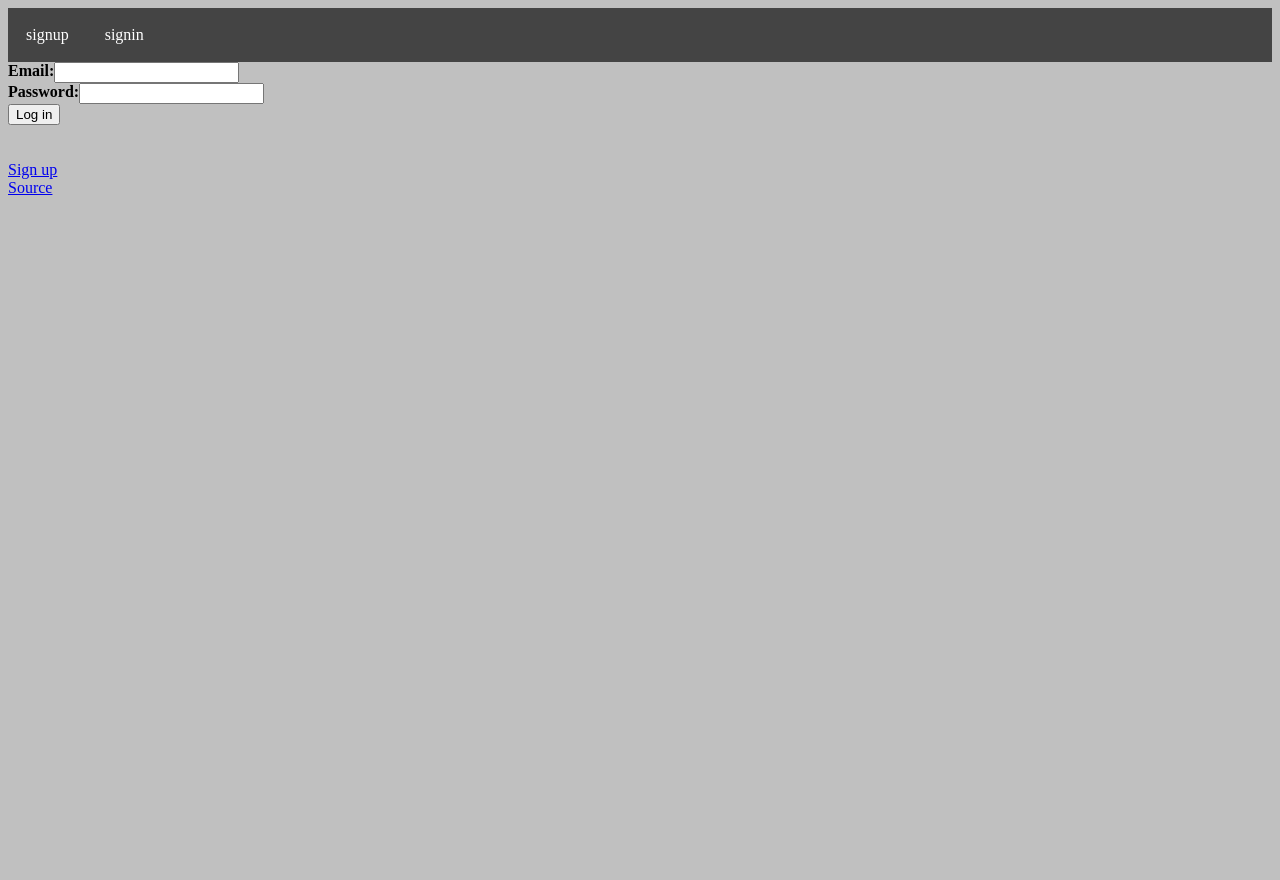
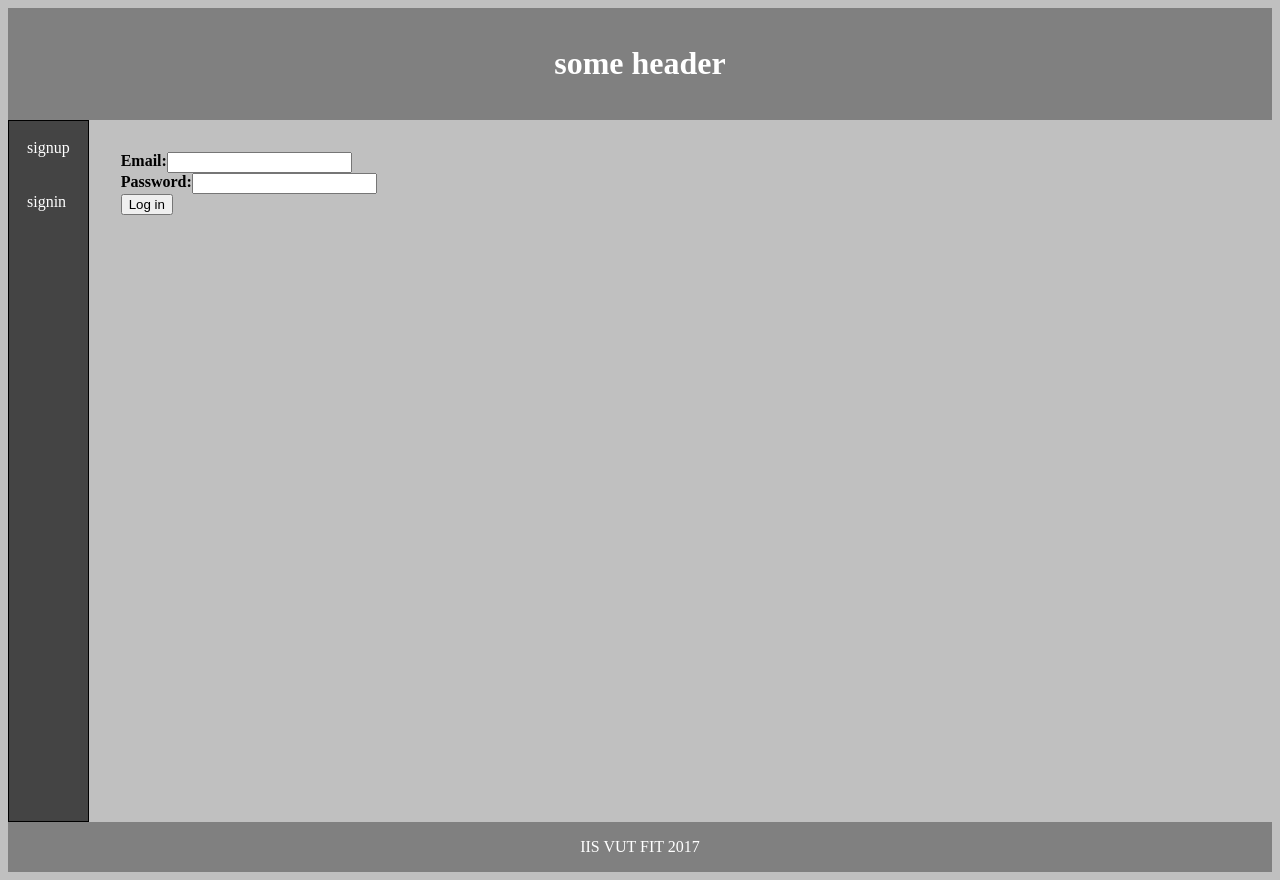
Before and after one commit to gargantophob/IIS, a PHP site: page /signin.php in a window 1280 px wide. Before the commit the page ends 195 px from the top, so only its background shows below. Run offline with PHP 8.4, Linux system fonts and the light colour scheme.

Commit message:
Table design

```diff
--- a/html.php
+++ b/html.php
@@ -6,44 +6,18 @@
  * @author xsemri00
  */
 
-/** HTML primitive. */
-abstract class Primitive {
-    protected $attributes;
-
-    public function set($attribute, $value) {
-        $this->attributes[$attribute] = $value;
-    }
-
-    public function get($attribute, $value) {
-        $this->attributes[$attribute] = $value;
-    }
-
-    protected function attr_html() {
-        $str = " ";
-        foreach($this->attributes as $attribute => $value) {
-            $str .= " $attribute='$value' ";
-        }
-        return $str;
-    }
-
-    public function __construct() {
-        $this->attributes = array();
-    }
-
-    /** Get html representation of a primitive. */
-    abstract public function html();
-}
-
 
 
 /** HTML page. {{{*/
 class Page {
     /** menubar element */
     static private $menu =
-    '<ul id="menubar">
+    '<nav>
+    <ul>
         <li><a href="signup.php">signup</a></li>
         <li><a href="signin.php">signin</a></li>
-    </ul>'
+    </ul>
+    </nav>'
     ;
 
     /** A collection of primitives. */
@@ -73,14 +47,21 @@ class Page {
 
         // Head + styles
         $page .= "<head><link rel=\"stylesheet\" href=\"styles.css\"></head>";
-
         // Body
         $page .=  "<body>";
+
+        $page .= '<div class="container">';
+        $page .= '<header><h1>some header</h1></header>';
+
         // menu
         $page .= self::$menu;
+        $page .= '<article>';
         foreach ($this->primitives as $primitive) {
             $page .= $primitive->html();
         }
+        $page .= "</article>";
+        $page .= '<footer>IIS VUT FIT 2017</footer>';
+        $page .= "</div>";
         $page .= "</body>";
 
         // End the page
@@ -98,6 +79,37 @@ class Page {
 /** }}} */
 
 /****************************** PRIMITIVES ******************************/
+
+/** HTML primitive abstract class. */
+abstract class Primitive {
+    /** tag element attributes */
+    protected $attributes;
+
+    public function set($attribute, $value) {
+        $this->attributes[$attribute] = $value;
+    }
+
+    public function get($attribute, $value) {
+        $this->attributes[$attribute] = $value;
+    }
+
+    /** iterate over attributes and returns it in html notation */
+    protected function attr_html() {
+        $str = " ";
+        foreach($this->attributes as $attribute => $value) {
+            $str .= " $attribute='$value' ";
+        }
+        return $str;
+    }
+
+    public function __construct() {
+        $this->attributes = array();
+    }
+
+    /** Get html representation of a primitive. */
+    abstract public function html();
+}
+
 
 class Block extends Primitive {
     private $childs;
@@ -332,18 +344,18 @@ class Form extends Primitive {
 
 /** A table: array of array of primitives. */
 class Table extends Primitive {
-    /** Table header. */
-    private $header;
     /** Rows (array of arrays). */
     private $rows;
 
     /** Initialize a table.
      * @param header table header
      */
-    public function __construct($header) {
+    public function __construct($header = null) {
         parent::__construct();
-        $this->header = $header;
         $this->rows = array();
+        if ($header != null) {
+            array_push($this->rows, $header);
+        }
     }
 
     /** Append new row.
@@ -356,15 +368,23 @@ class Table extends Primitive {
     /** html() implementation. */
     public function html() {
         // TODO
+        /*
         $header = new Text($this->header);
         $newline = new CRLF();
-        $str = $header->html() . $newline->html();
+        $str = $header->html() . $newline->html();*/
+        $str = '<table>';
+        $tag = 'th';
         foreach($this->rows as $row) {
+            $str .= '<tr>';
             foreach($row as $item) {
-                $str .= $item->html() . "   ";
+                $str .= "<$tag>";
+                $str .= $item->html();
+                $str .= "</$tag>";
             }
-            $str .= $newline->html();
+            $tag = 'td';
+            $str .= '</tr>';
         }
+        $str .= '</table>';
         return $str;
     }
 }
--- a/members.php
+++ b/members.php
@@ -17,7 +17,8 @@ $page = new Page();
 
 // Construct a table
 $emails = Person::all();
-$table = new Table("Anonymous Alcoholics");
+$table = new Table();
+$table->add(array(new Text("Person"), new Text("Type")));
 foreach($emails as $email) {
 	$person = person($email);
 	$name = new Link("profile.php?target=$email", $person->name);
--- a/person.php
+++ b/person.php
@@ -301,7 +301,7 @@ function person($email) {
  * @param people array of emails
  */
 function list_of_people($header, $people) {
-	$table = new Table($header);
+	$table = new Table(array(new Text($header)));
 	foreach($people as $person) {
 		// Create a link
 		$link = new Link("profile.php?target=$person", person($person)->name);
--- a/signin.php
+++ b/signin.php
@@ -72,17 +72,6 @@ $form->add_error($error);
 
 // From created
 $page->add($form);
-$page->newline();
-
-// Sign up link
-$link = new Link("signup.php", "Sign up");
-$page->add($link);
-$page->newline();
-
-// Source code link
-$link = new Link("source.zip", "Source");
-$page->add($link);
-$page->newline();
 
 // Render the page
 $page->render();
--- a/styles.css
+++ b/styles.css
@@ -7,39 +7,56 @@ label {
     float: left;
 }
 
-p {
-    text-align: center;
-    color: red;
+table, th, td {
+    border: 1px solid black;
 }
 
-/* simple table */
-table, th, td {
-    border: 1px solid black;
-    border-collapse: collapse;
+/* stuff with layout
+{{{ */
+div.container {
+    width: 100%;
 }
 
-/* stuff with menu bars */
-#menubar {
-    list-style-type: none;
-    margin: 0;
-    padding: 0;
-    overflow: hidden;
-    background-color: #444444;
+nav{
+    float:left;
+    margin:0;
+    height: 700px;
+    border: 1px solid black;
 }
 
-#menubar li {
-    float: left;
+nav ul{
+    list-style-type:none;
+    background-color: #444444;
+    padding:0;
+    margin: 0;
+    overflow: hidden;
+    height: 100%;
 }
 
-#menubar li a {
+nav ul a{
+    text-decoration:none;
+    padding: 18px;
     display: block;
     color: white;
-    text-align: center;
-    padding: 18px;
-    text-decoration: none;
 }
 
-#menubar li a:hover {
+nav li a:hover {
     background-color: #111111;
     color: yellow;
 }
+
+article {
+    overflow: hidden;
+    padding: 2em;
+    text-align: left;
+}
+
+header, footer{
+    padding: 1em;
+    color: white;
+    background-color: grey;
+    clear:left;
+    text-align:center;
+}
+
+/* }}} */
```
